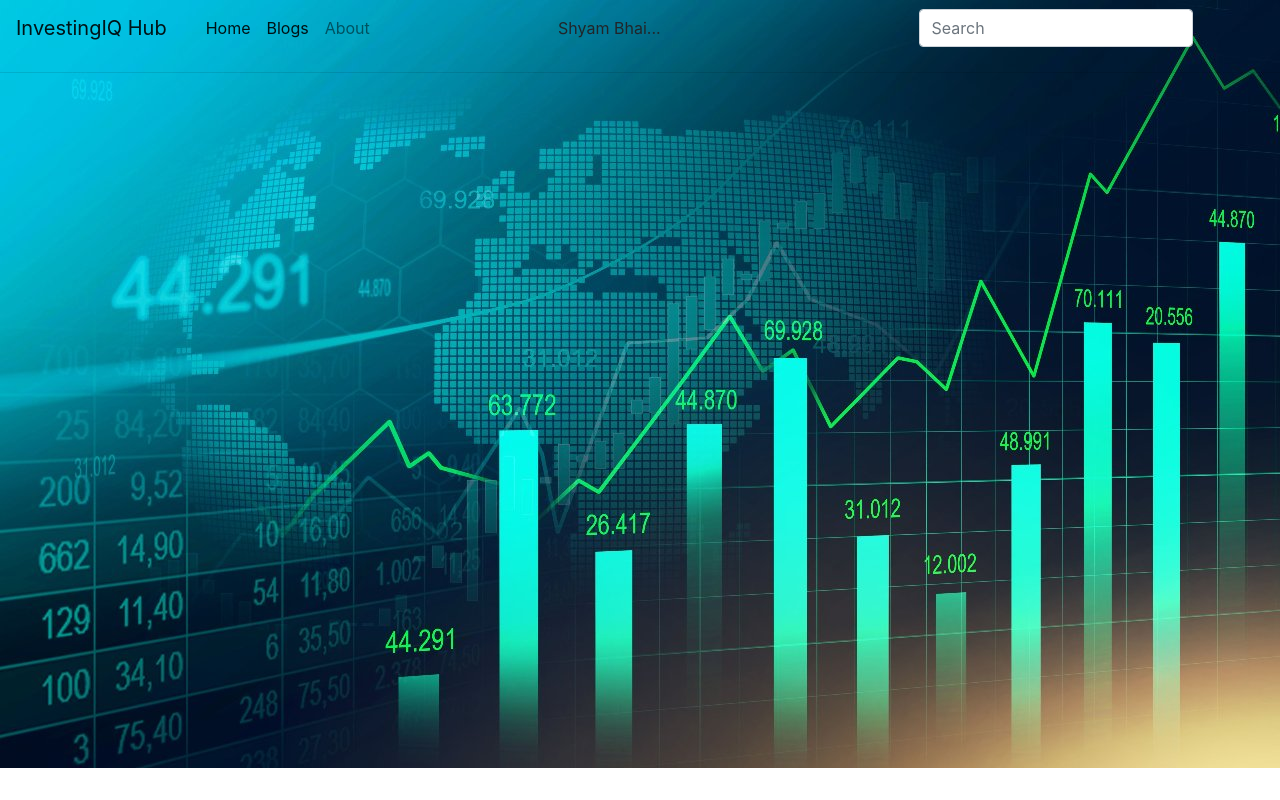
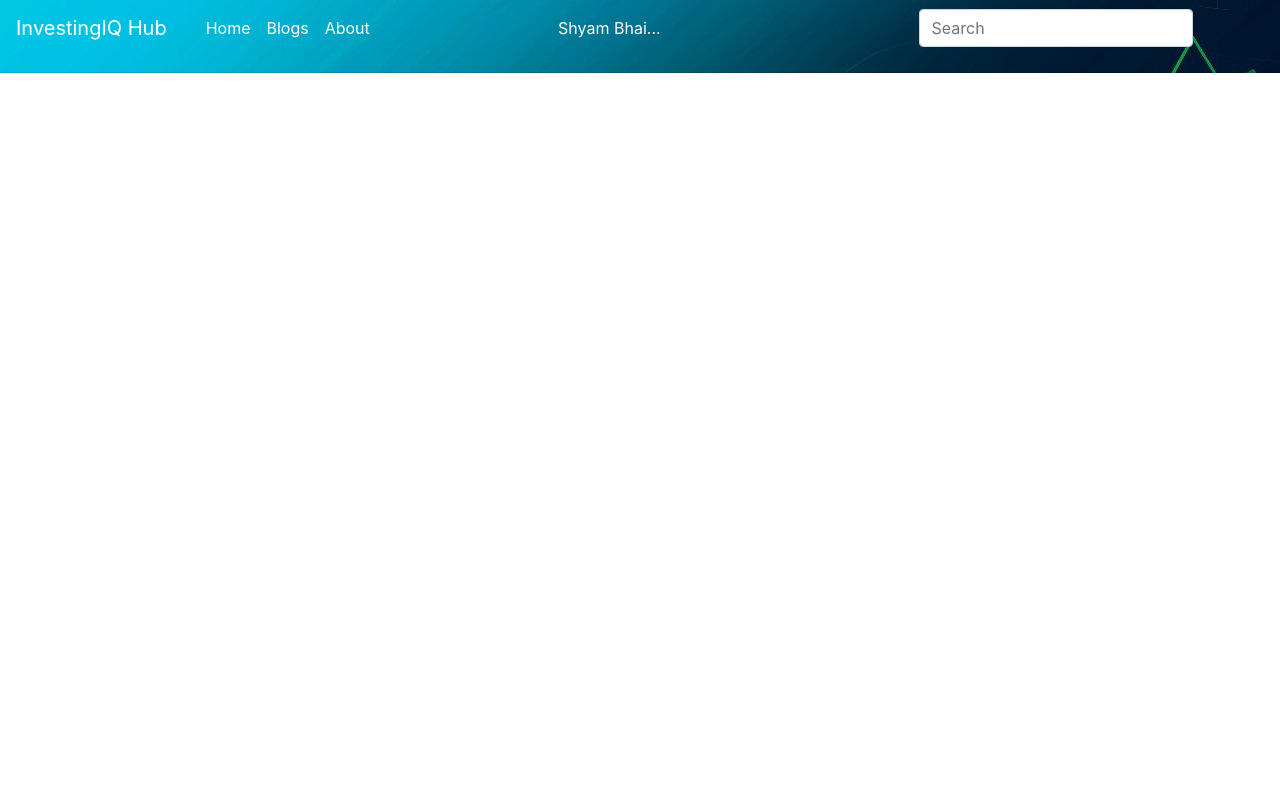
Before and after one commit to Mechboyshyam/InvestingIQ-Hub, a React (Create React App) app in the folder client/: page / in a window 1280 px wide. Built offline with nearby package versions, Linux system fonts and the light colour scheme.

Commit message:
font color changed in the navbar

```diff
--- a/client/src/App.css
+++ b/client/src/App.css
@@ -1,6 +1,7 @@
 .background {
   background-image: url(././Images/CompressJPEG.online_1366x768-image.jpg);
   background-repeat: no-repeat;
-  height: 100vh;
+  background-attachment: fixed;
+  height: auto;
   width: 100vw;
 }
--- a/client/src/Component/Navbar/Navbar.css
+++ b/client/src/Component/Navbar/Navbar.css
@@ -6,3 +6,7 @@
 /* .search-box{
     padding-left: 08rem;
 } */
+
+.nav-font-color{
+    color: white ;
+}
--- a/client/src/Component/Navbar/Navbar.js
+++ b/client/src/Component/Navbar/Navbar.js
@@ -5,8 +5,8 @@ export default class Navbar extends Component {
   render() {
     return (
       <>
-        <nav className="navbar navbar-expand-lg navbar-light">
-          <span className="navbar-brand">InvestingIQ Hub</span>
+        <nav className="navbar navbar-expand-lg navbar-light  text-whit ">
+          <span className="navbar-brand  text-white">InvestingIQ Hub</span>
           <button
             className="navbar-toggler"
             type="button"
@@ -23,17 +23,17 @@ export default class Navbar extends Component {
             <div className="col-4">
             <ul className="navbar-nav mr-auto">
               <li className="nav-item active">
-                <a className="nav-link" href="/">
+                <a className="nav-link text-white" href="/">
                   Home <span className="sr-only">(current)</span>
                 </a>
               </li>
               <li className="nav-item active">
-                <a className="nav-link" href="/blogs">
+                <a className="nav-link text-white" href="/blogs">
                   Blogs
                 </a>
               </li>
               <li className="nav-item">
-                <a className="nav-link" href="/about">
+                <a className="nav-link text-white" href="/about">
                   About
                 </a>
               </li>
@@ -70,7 +70,7 @@ export default class Navbar extends Component {
             </ul>
             </div>
             <div className="col-4">
-              <span className="user-name">
+              <span className="user-name text-white">
                 Shyam Bhai...
               </span>
             </div>
```
